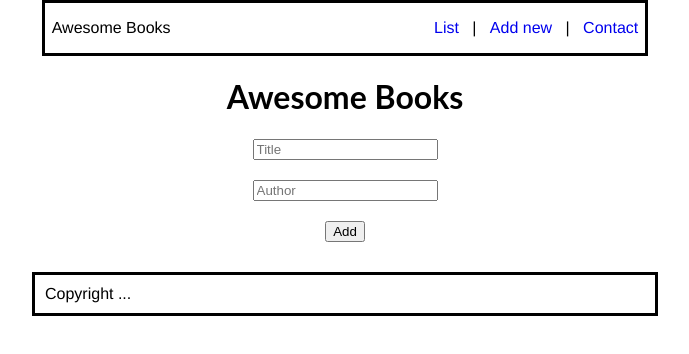
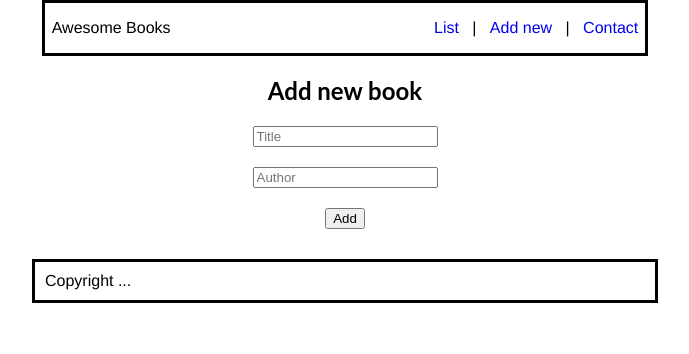
Before and after one commit to LoviMadaan/Awesome-books, a plain HTML site: page index.html in a window 1280 px wide. Shown: the whole page, without its empty margins (295-984 px from the left). Drawn offline with Linux system fonts and the light colour scheme.

Commit message:
Changed the message of adding book from Awesome books to Add new book

```diff
--- a/index.html
+++ b/index.html
@@ -22,7 +22,7 @@
     <div id="book-list"></div><br>
 </section>
     <div class="awesome">
-    <h1>Awesome Books</h1>
+    <h2>Add new book</h2>
     <form class="form1" id="book-form">
     <div class="form-input">
         <label for="title"></label>
```
